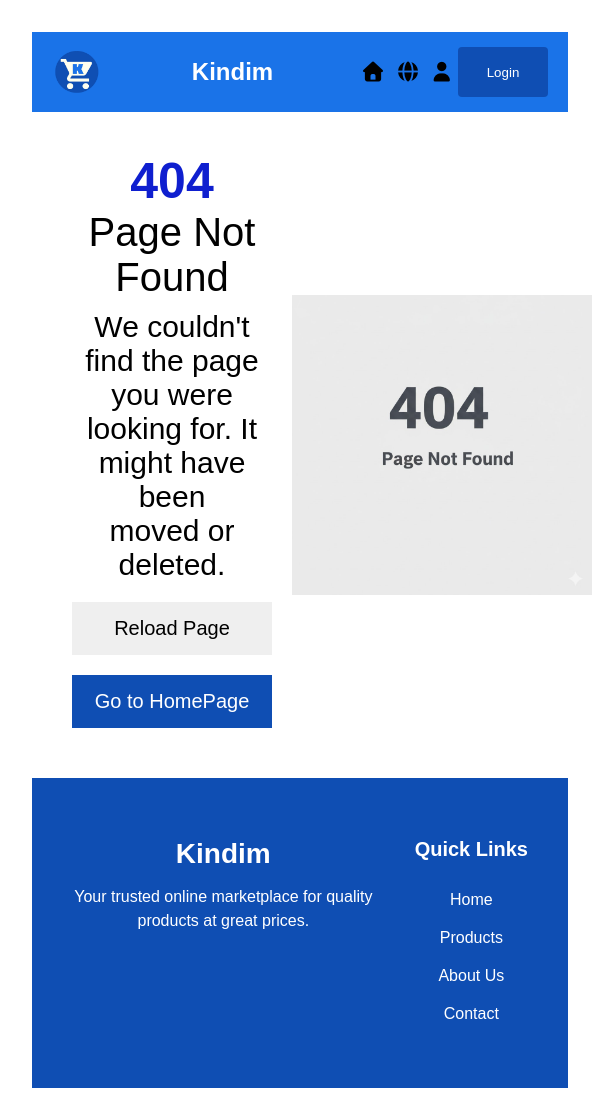
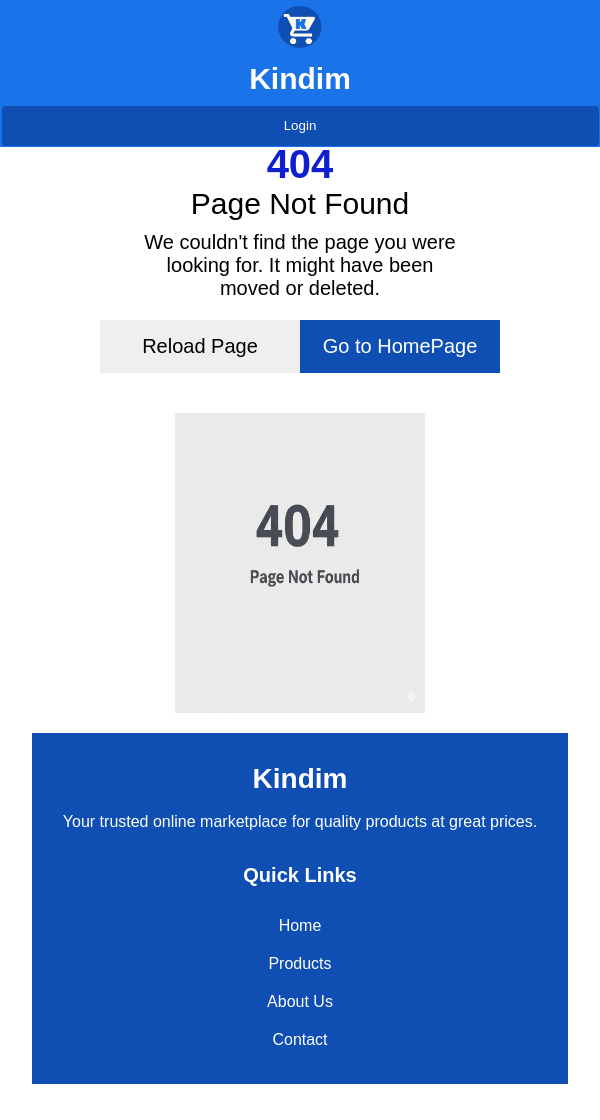
Before and after one commit to Krijal012/Kindim, a React (Vite) app in the folder Kindim/: page / in a window 600 px wide. After the commit the page ends 1084 px from the top, so only its background shows below. Built offline with nearby package versions, Linux system fonts and the light colour scheme.

Commit message:
modified errorpage with responsive design

```diff
--- a/Kindim/src/errorpage.jsx
+++ b/Kindim/src/errorpage.jsx
@@ -14,9 +14,11 @@ function ErrorPage() {
                 <span className="header-title">Kindim</span>
 
                 {/* Icons after title */}
+                {/* <div className="header-icons">
                 <i className="fas fa-home"></i>
                 <i className="fas fa-globe"></i>
                 <i className="fas fa-user"></i>
+                </div> */}
 
                 {/* Login button */}
                 <button className="header-btn">Login</button>
--- a/Kindim/src/index.css
+++ b/Kindim/src/index.css
@@ -6,57 +6,56 @@
     font-family: Arial, Helvetica, sans-serif;
 }
 
-/* Header styling */
+html, body, #root {
+    height: 100%;
+    width: 100%;
+}
+
+/* Add padding so content does NOT hide behind fixed header */
+body {
+    padding-top: 90px;
+    background-color: #ffffff;
+}
+
+/* ================= HEADER ================= */
+
 .header {
     display: flex;
     align-items: center;
     padding: 0 20px;
     height: 80px;
-    gap: 10px;
+    gap: 20px;
     background-color: #1A73E8;
+
+    position: fixed;
+    top: 0;
+    left: 0;
+    width: 100%;
+    z-index: 9999;
 }
 
-/* Logo animation + hover effect */
 .header-logo {
     height: 50px;
     width: 50px;
     cursor: pointer;
-    transition: all 0.5s ease-in-out;
-    transition-duration: 1.25s;
+    transition: transform 0.5s ease, filter 0.5s ease, box-shadow 0.5s ease;
 }
 
 .header-logo:hover {
     transform: scale(1.2);
     filter: hue-rotate(90deg) brightness(1.2);
-    box-shadow:
-        0 0 20px rgba(255, 255, 255, 0.8),
-        0 0 40px rgba(26, 115, 232, 0.6);
+    box-shadow: 0 0 20px rgba(255,255,255,0.8), 0 0 40px rgba(26,115,232,0.6);
     border: 2px solid white;
 }
 
-/* Header title */
 .header-title {
-    font-size: 24px;
+    font-size: 30px;
     font-weight: bold;
     color: white;
-    margin-left: 10px;
-    flex-grow: 1;
 }
 
-/* Header icons */
-.header i {
-    font-size: 20px;
-    padding: 10px;
-    cursor: pointer;
-    transition: color 0.3s ease;
-}
-
-.header i:hover {
-    color: #c2dfff;
-}
-
-/* Login button */
 .header-btn {
+    margin-left: auto;
     border: none;
     border-radius: 4px;
     background-color: #0F4EB3;
@@ -72,17 +71,20 @@
     color: #0F4EB3;
 }
 
-/* Middle section */
+/* ================= MIDDLE SECTION ================= */
+
 .middle {
     display: flex;
     justify-content: space-between;
     align-items: center;
     padding: 40px;
-    gap: 20px;
+    flex-wrap: wrap;
+    gap: 30px;
 }
 
 .middle-content {
     flex: 1;
+    min-width: 260px;
 }
 
 .middle-num {
@@ -96,20 +98,19 @@
 }
 
 .middle-desc {
-    font-size: 30px;
+    font-size: 24px;
     margin: 10px 0;
 }
 
-/* Buttons in middle section */
 .middle-reload-btn,
 .middle-home-btn {
     margin: 10px 0;
     padding: 15px;
     width: 200px;
     border: none;
-    transition: all 0.5s ease;
     font-size: 20px;
     cursor: pointer;
+    transition: all 0.5s ease;
 }
 
 .middle-reload-btn:hover {
@@ -127,37 +128,35 @@
     color: #0F4EB3;
 }
 
-/* Right image */
 .right-img {
-    height: 300px;
-    width: 300px;
+    max-width: 350px;
     cursor: pointer;
-    transition: all 0.5s ease-in-out;
+    transition: all 0.5s ease;
 }
 
 .right-img:hover {
     transform: scale(1.2);
     filter: hue-rotate(90deg) brightness(1.2);
-    box-shadow:
-        0 0 20px rgba(255, 255, 255, 0.8),
-        0 0 40px rgba(26, 115, 232, 0.6);
+    box-shadow: 0 0 20px rgba(255,255,255,0.8), 0 0 40px rgba(26,115,232,0.6);
     border: 2px solid white;
 }
 
-/* Footer section */
+/* ================= FOOTER ================= */
+
 .footer {
     display: flex;
     justify-content: space-between;
     align-items: flex-start;
     color: white;
-    padding: 60px 40px;
+    padding: 30px 40px;
+    width: 100%;
     background-color: #0F4EB3;
+    flex-wrap: wrap;
     gap: 40px;
 }
 
-/* Left footer */
 .footer-left {
-    flex: 1;
+    min-width: 200px;
 }
 
 .footer-title {
@@ -171,7 +170,6 @@
     line-height: 1.5;
 }
 
-/* Right footer */
 .footer-right {
     display: flex;
     flex-direction: column;
@@ -188,11 +186,82 @@
     text-decoration: none;
     color: white;
     font-size: 16px;
-    transition: all 0.3s ease;
     padding: 5px;
+    transition: 0.3s ease;
 }
 
 .footer-right-nav:hover {
     text-decoration: underline;
     transform: translateX(5px);
 }
+
+/* RESPONSIVE DESIGN */
+/* Smartphones */
+@media (max-width: 600px){
+    .header{
+        flex-direction: column;
+        height: auto;
+        padding: 1.5px;
+        gap: 10px;
+    }
+
+    .header-btn{
+        width: 100%;
+        height: 40px;
+    }
+
+    .middle{
+        flex-direction: column;
+        text-align: center;
+        padding: 20px;
+    }
+
+    .middle-num{
+        font-size: 40px;
+    }
+
+    .middle-title{
+        font-size: 30px;
+    }
+
+    .middle-desc{
+        font-size: 20px;
+    }
+
+    .right-img{
+        width: 100%;
+        max-width: 250px;
+    }
+
+    .middle-reload-btnm .middle-home-btn{
+        width: 100%;
+    }
+
+    .footer{
+        flex-direction: column;
+        text-align: center;
+        gap: 30px;
+        padding: 30px 20px;
+    }
+
+    .footer-left, .footer-right{
+        width: 100%;
+    }
+}
+
+/* Tablets */
+@media (min-width: 600px) and (max-width: 900px){
+    .middle{
+        flex-direction: column;
+        text-align: center;
+    }
+
+    .footer-left, .footer-right{
+        width: 100%;
+    }
+}
+
+/* Desktop */
+@media (min-width: 900px){
+    /* Default Layout */
+}
```
